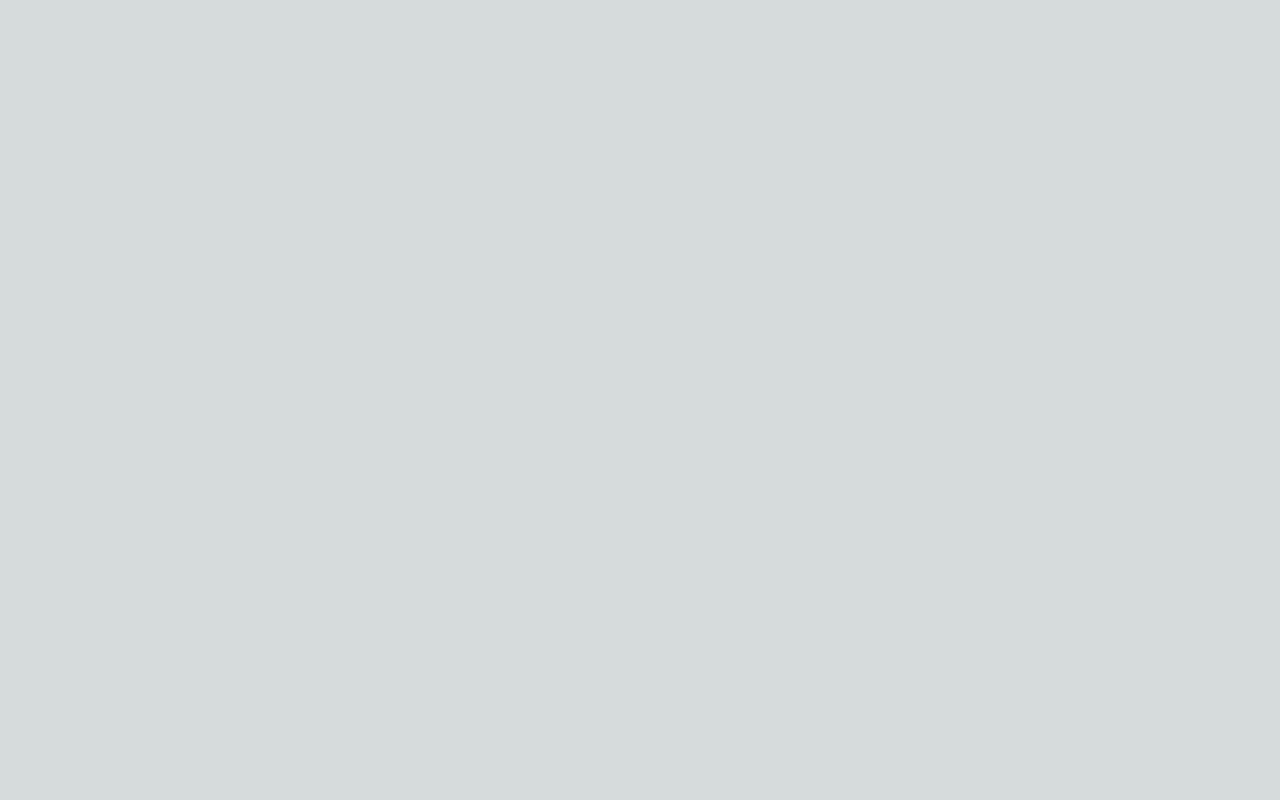
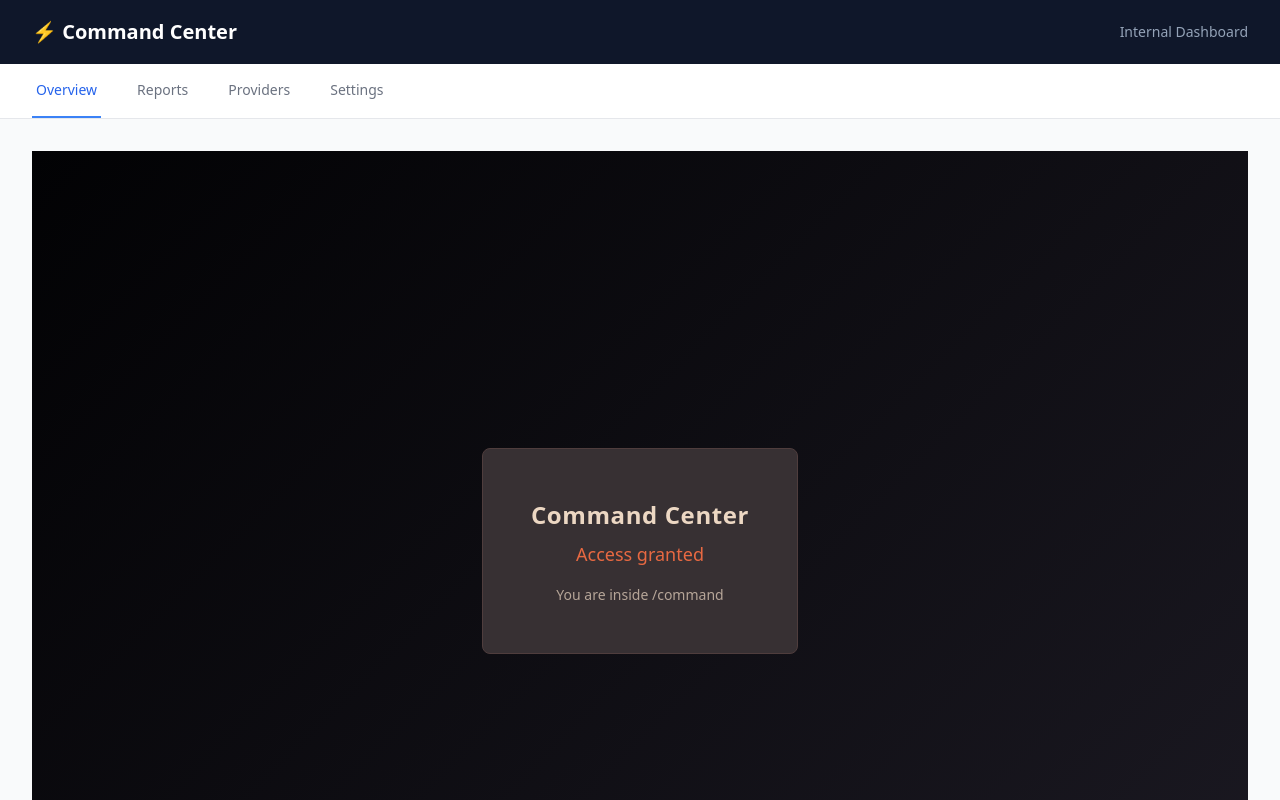
Before and after one commit to davy-cmyk/command-center, a Next.js app: page /command in a window 1280 px wide. Before the commit this address had no page. Shown: the top 800 px of the page. Built offline with nearby package versions, Linux system fonts and the light colour scheme.

Commit message:
Add /command route and apply Command Center palette

```diff
--- a/src/app/command/page.tsx
+++ b/src/app/command/page.tsx
@@ -1,84 +1,69 @@
-import { Suspense } from 'react';
-import { redirect } from 'next/navigation';
-import { headers } from 'next/headers';
-import { checkCommandAuth } from '@/src/lib/command/auth';
-import { getAllData, getProviderStats } from '@/src/lib/command/events';
-import { StatsCard } from './components/StatsCard';
-import { ProviderTile } from './components/ProviderTile';
+// Color palette
+const COLORS = {
+  black: '#020204',
+  darkBg: '#1B1922',
+  cardBg: '#373033',
+  border: '#4F3D3D',
+  accent: '#E86942',
+  text: '#ECD7C3',
+};
 
-interface PageProps {
-  searchParams: Promise<{ [key: string]: string | string[] | undefined }>;
-}
+export default function CommandPage() {
+  return (
+    <div
+      style={{
+        minHeight: '100vh',
+        display: 'flex',
+        flexDirection: 'column',
+        alignItems: 'center',
+        justifyContent: 'center',
+        background: `linear-gradient(135deg, ${COLORS.black} 0%, ${COLORS.darkBg} 100%)`,
+        fontFamily: 'system-ui, -apple-system, sans-serif',
+      }}
+    >
+      <div
+        style={{
+          backgroundColor: COLORS.cardBg,
+          border: `1px solid ${COLORS.border}`,
+          padding: '3rem',
+          borderRadius: '0.5rem',
+          textAlign: 'center',
+          maxWidth: '400px',
+        }}
+      >
+        <h1
+          style={{
+            fontSize: '1.5rem',
+            fontWeight: 600,
+            color: COLORS.text,
+            marginBottom: '0.5rem',
+            letterSpacing: '0.025em',
+          }}
+        >
+          Command Center
+        </h1>
 
-async function OverviewContent({ searchParams }: PageProps) {
-  const params = await searchParams;
-  const key = params.key;
+        <p
+          style={{
+            fontSize: '1.125rem',
+            color: COLORS.accent,
+            fontWeight: 500,
+            marginBottom: '1rem',
+          }}
+        >
+          Access granted
+        </p>
 
-  const headersList = await headers();
-  const headerKey = headersList.get('x-command-key');
-
-  const auth = checkCommandAuth(key, headerKey || undefined);
-
-  if (!auth.authorized) {
-    redirect('/404');
-  }
-
-  const { stats } = getAllData();
-  const providers = getProviderStats();
-
-  return (
-    <div className="space-y-8">
-      {/* Stats Cards */}
-      <div>
-        <h2 className="text-lg font-semibold text-gray-900 mb-4">Overview</h2>
-        <div className="grid grid-cols-1 md:grid-cols-2 lg:grid-cols-4 gap-4">
-          <StatsCard
-            title="Reports (24h)"
-            value={stats.reports24h}
-            icon="📊"
-          />
-          <StatsCard
-            title="Reports (7d)"
-            value={stats.reports7d}
-            icon="📈"
-          />
-          <StatsCard
-            title="Limited %"
-            value={`${stats.limitedPercent}%`}
-            icon="⚠️"
-            warning={stats.limitedPercent > 10}
-          />
-          <StatsCard
-            title="Avg Compose Time"
-            value={`${stats.avgComposeTime}ms`}
-            icon="⏱️"
-          />
-        </div>
-      </div>
-
-      {/* Provider Tiles */}
-      <div>
-        <h2 className="text-lg font-semibold text-gray-900 mb-4">Provider Health</h2>
-        <div className="grid grid-cols-1 md:grid-cols-3 gap-4">
-          {providers.map((provider) => (
-            <ProviderTile
-              key={provider.provider}
-              name={provider.provider}
-              successRate={provider.successRate}
-              failures={provider.failures}
-              lastFailure={provider.lastFailure}
-            />
-          ))}
-        </div>
+        <p
+          style={{
+            fontSize: '0.875rem',
+            color: COLORS.text,
+            opacity: 0.7,
+          }}
+        >
+          You are inside /command
+        </p>
       </div>
     </div>
   );
 }
-
-export default function CommandPage(props: PageProps) {
-  return (
-    <Suspense fallback={<div className="p-8 text-center">Loading...</div>}>
-      <OverviewContent {...props} />
-    </Suspense>
-  );
-}
--- a/src/app/not-found.tsx
+++ b/src/app/not-found.tsx
@@ -1,9 +1,54 @@
+import Link from 'next/link';
+
 export default function NotFound() {
   return (
-    <div className="min-h-screen flex items-center justify-center bg-gray-50">
-      <div className="text-center">
-        <h1 className="text-4xl font-bold text-gray-900 mb-4">404</h1>
-        <p className="text-lg text-gray-600">Page not found</p>
+    <div
+      style={{
+        minHeight: '100vh',
+        display: 'flex',
+        alignItems: 'center',
+        justifyContent: 'center',
+        backgroundColor: '#f9fafb',
+        fontFamily: 'system-ui, -apple-system, sans-serif',
+      }}
+    >
+      <div style={{ textAlign: 'center' }}>
+        <h1
+          style={{
+            fontSize: '4rem',
+            fontWeight: 700,
+            color: '#111827',
+            marginBottom: '1rem',
+          }}
+        >
+          404
+        </h1>
+        <p
+          style={{
+            fontSize: '1.125rem',
+            color: '#6b7280',
+            marginBottom: '1.5rem',
+          }}
+        >
+          Page not found
+        </p>
+        <Link
+          href="/"
+          style={{
+            color: '#2563eb',
+            textDecoration: 'none',
+            fontSize: '0.875rem',
+            fontWeight: 500,
+          }}
+          onMouseEnter={(e) => {
+            e.currentTarget.style.textDecoration = 'underline';
+          }}
+          onMouseLeave={(e) => {
+            e.currentTarget.style.textDecoration = 'none';
+          }}
+        >
+          ← Go back home
+        </Link>
       </div>
     </div>
   );
--- a/src/app/page.tsx
+++ b/src/app/page.tsx
@@ -2,6 +2,16 @@
 
 import { useState, Suspense } from 'react';
 import { useRouter, useSearchParams } from 'next/navigation';
+
+// Color palette
+const COLORS = {
+  black: '#020204',
+  darkBg: '#1B1922',
+  cardBg: '#373033',
+  border: '#4F3D3D',
+  accent: '#E86942',
+  text: '#ECD7C3',
+};
 
 function GateInner() {
   const [password, setPassword] = useState('');
@@ -48,16 +58,16 @@ function GateInner() {
         display: 'flex',
         alignItems: 'center',
         justifyContent: 'center',
-        backgroundColor: '#f9fafb',
+        background: `linear-gradient(135deg, ${COLORS.black} 0%, ${COLORS.darkBg} 100%)`,
         fontFamily: 'system-ui, -apple-system, sans-serif',
       }}
     >
       <div
         style={{
-          backgroundColor: 'white',
+          backgroundColor: COLORS.cardBg,
+          border: `1px solid ${COLORS.border}`,
           padding: '2rem',
           borderRadius: '0.5rem',
-          boxShadow: '0 1px 3px rgba(0,0,0,0.1)',
           width: '100%',
           maxWidth: '360px',
         }}
@@ -67,8 +77,9 @@ function GateInner() {
             fontSize: '1.25rem',
             fontWeight: 600,
             marginBottom: '1.5rem',
-            color: '#111827',
+            color: COLORS.text,
             textAlign: 'center',
+            letterSpacing: '0.025em',
           }}
         >
           Command Center
@@ -82,7 +93,7 @@ function GateInner() {
                 display: 'block',
                 fontSize: '0.875rem',
                 fontWeight: 500,
-                color: '#374151',
+                color: COLORS.text,
                 marginBottom: '0.25rem',
               }}
             >
@@ -97,10 +108,13 @@ function GateInner() {
               style={{
                 width: '100%',
                 padding: '0.5rem 0.75rem',
-                border: '1px solid #d1d5db',
+                backgroundColor: COLORS.black,
+                border: `1px solid ${COLORS.border}`,
                 borderRadius: '0.375rem',
                 fontSize: '0.875rem',
+                color: COLORS.text,
                 boxSizing: 'border-box',
+                outline: 'none',
               }}
               autoFocus
             />
@@ -109,7 +123,7 @@ function GateInner() {
           {error && (
             <div
               style={{
-                color: '#dc2626',
+                color: COLORS.accent,
                 fontSize: '0.875rem',
                 marginBottom: '1rem',
                 textAlign: 'center',
@@ -125,13 +139,23 @@ function GateInner() {
             style={{
               width: '100%',
               padding: '0.5rem 1rem',
-              backgroundColor: isLoading || !password ? '#9ca3af' : '#2563eb',
-              color: 'white',
+              backgroundColor: isLoading || !password ? '#6b4a3a' : COLORS.accent,
+              color: COLORS.black,
               border: 'none',
               borderRadius: '0.375rem',
               fontSize: '0.875rem',
-              fontWeight: 500,
+              fontWeight: 600,
               cursor: isLoading || !password ? 'not-allowed' : 'pointer',
+              transition: 'background-color 0.15s ease',
+            }}
+            onMouseEnter={(e) => {
+              if (!isLoading && password) {
+                e.currentTarget.style.backgroundColor = '#ff7a4f';
+              }
+            }}
+            onMouseLeave={(e) => {
+              e.currentTarget.style.backgroundColor =
+                isLoading || !password ? '#6b4a3a' : COLORS.accent;
             }}
           >
             {isLoading ? 'Verifying...' : 'Enter'}
```
